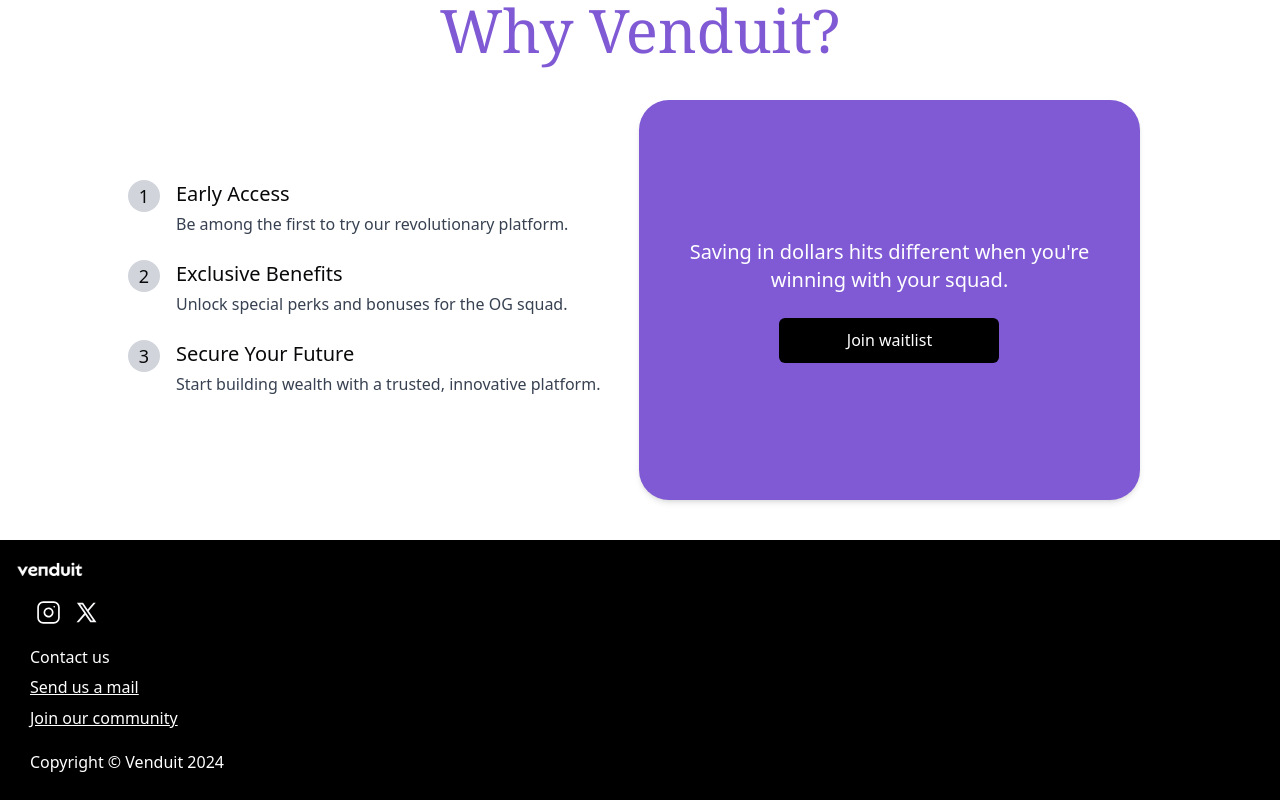
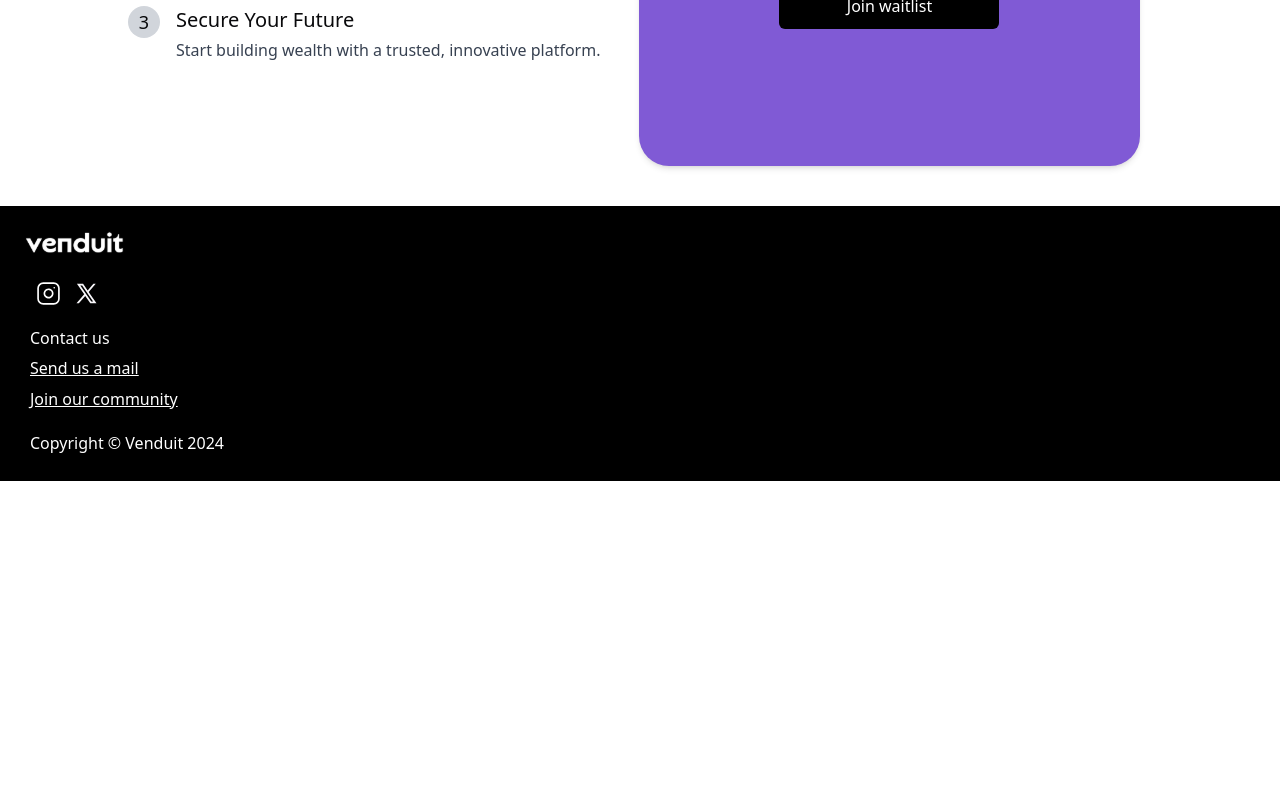
Before and after one commit to Willy-Wonka28/Venduit, a Next.js app: page / in a window 1280 px wide. Shown: the part 3057-3857 px from the top of the page. After the commit the page ends 3538 px from the top, so only its background shows below. Built offline with nearby package versions, Linux system fonts and the light colour scheme.

Commit message:
more changes

```diff
--- a/app/layout.tsx
+++ b/app/layout.tsx
@@ -13,10 +13,9 @@
             className="invert"
             src="/images/logo white.svg"
             alt="venduit-icon"
-            layout="responsive"
             width={150}
             height={150}
-                        />
+             />
             </Link>
             </header>
                 {children}
@@ -26,8 +25,8 @@
                         className="my-[15px]"
                         src="/images/logo white.svg"
                         alt="venduit-icon"
-                        width={100}
-                        height={100}
+                        width={150}
+                        height={150}
                         />
                 </Link>
                     {/* icons */}
```
